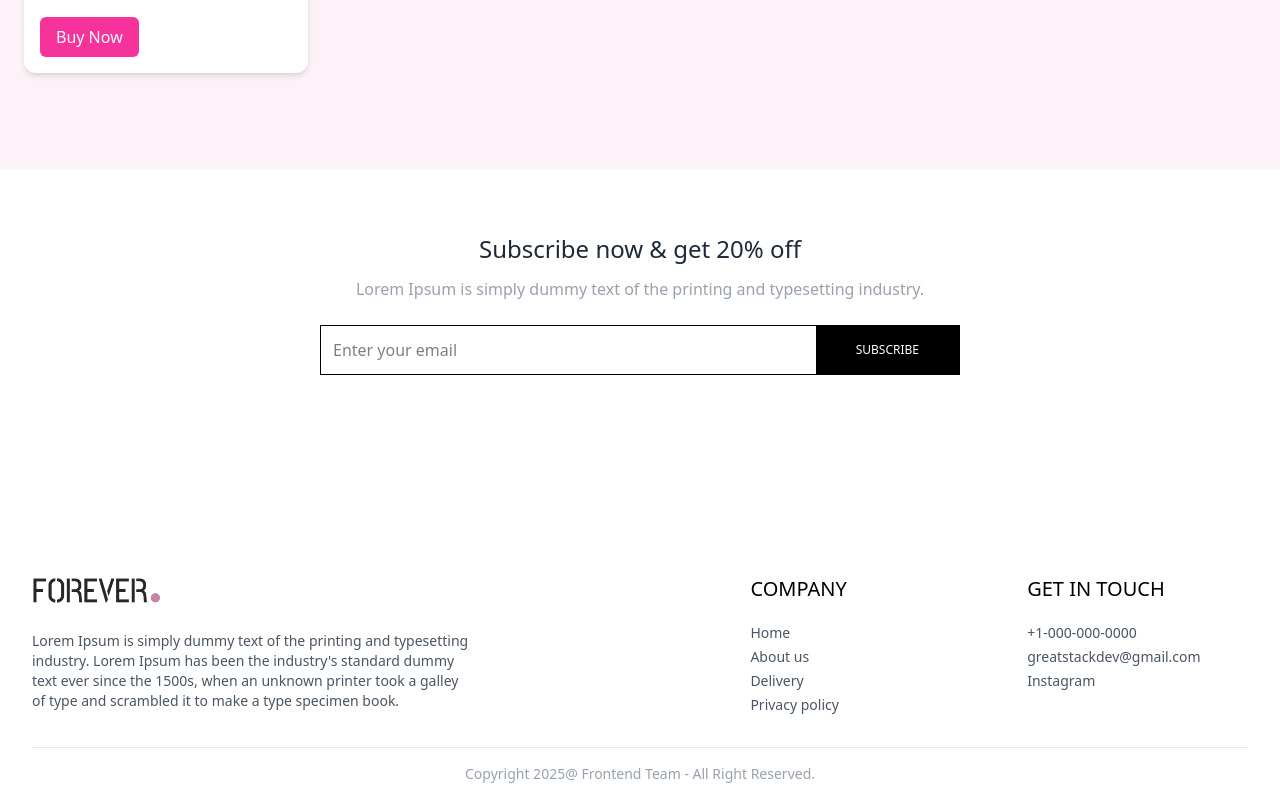
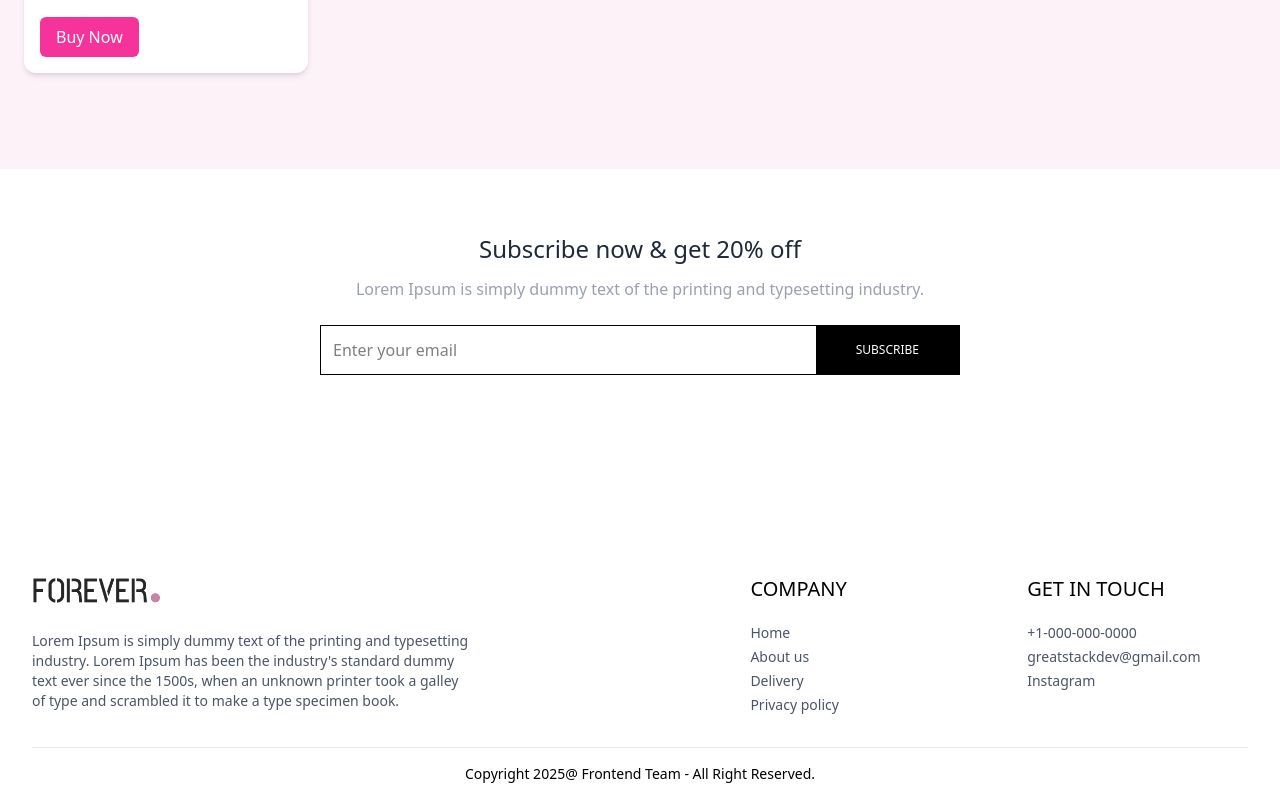
Before and after one commit to MuthuKr1shhnan/i-love-pdf, a React (Vite) app: page / in a window 1280 px wide. Shown: the part 735-1535 px from the top of the page. Built offline with nearby package versions, Linux system fonts and the light colour scheme.

Commit message:
some small styling changes

```diff
--- a/src/components/Footer.jsx
+++ b/src/components/Footer.jsx
@@ -64,7 +64,7 @@ export default function Footer() {
             </div>
           </div>
           <div className='mt-8 border-t-[.25px] border-gray-200 pt-4 text-center text-sm text-gray-400'>
-            <p className='text-sm text-center'>
+            <p className='text-sm text-center text-black'>
               Copyright 2025@ Frontend Team - All Right Reserved.
             </p>
           </div>
```
